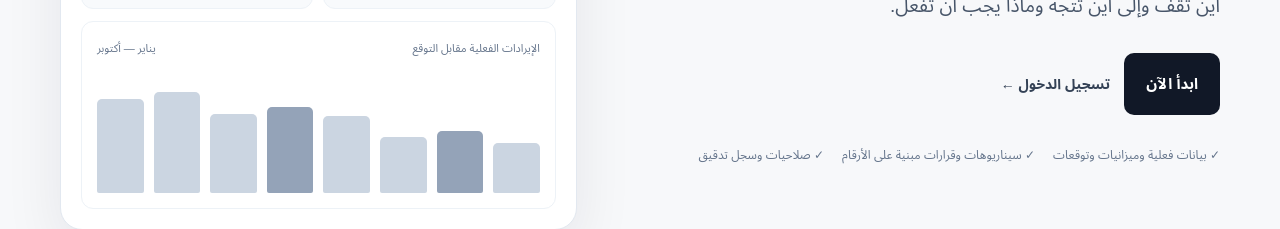
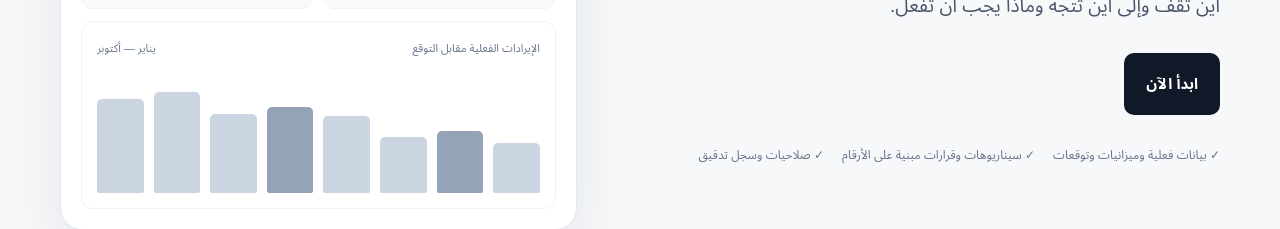
Before and after one commit to khaledhamada1996/FPA-saas-platform, a Next.js app: page / in a window 1280 px wide. Shown: the part 521-750 px from the top of the page. Built offline with nearby package versions, Linux system fonts and the light colour scheme.

Commit message:
Temporarily route Start Now directly to the product dashboard

```diff
--- a/src/app/page.tsx
+++ b/src/app/page.tsx
@@ -19,7 +19,7 @@ export default function HomePage() {
             <a href="#workflow">كيف تعمل</a>
             <a href="#for-whom">لمن؟</a>
           </nav>
-          <a className="nav-cta" href="/auth/signup">ابدأ الآن</a>
+          <a className="nav-cta" href="/dashboard">ابدأ الآن</a>
         </div>
       </header>
 
@@ -32,8 +32,7 @@ export default function HomePage() {
               منصة متخصصة في التخطيط والتحليل المالي تجمع الأداء الفعلي والميزانيات والتوقعات والسيولة والسيناريوهات في نموذج واحد يساعد الإدارة على معرفة أين تقف وإلى أين تتجه وماذا يجب أن تفعل.
             </p>
             <div className="hero-actions">
-              <a className="hero-cta" href="/auth/signup">ابدأ الآن</a>
-              <a className="text-link" href="/auth">تسجيل الدخول ←</a>
+              <a className="hero-cta" href="/dashboard">ابدأ الآن</a>
             </div>
             <div className="trust">
               <span>✓ بيانات فعلية وميزانيات وتوقعات</span>
@@ -125,8 +124,7 @@ export default function HomePage() {
           <div className="section-kicker">منصة مالية مبنية للقرار</div>
           <h2>خطط أفضل. توقّع بوضوح. قرر بثقة.</h2>
           <p>منصة FP&amp;A تجمع التخطيط والتحليل وإدارة السيناريوهات والسيولة في تجربة مالية واحدة، مع بنية قابلة للنمو مع شركتك.</p>
-          <a className="hero-cta" href="/auth/signup">ابدأ الآن</a>
-          <a className="text-link" href="/auth" style={{ marginInlineStart: "14px" }}>تسجيل الدخول</a>
+          <a className="hero-cta" href="/dashboard">ابدأ الآن</a>
         </div>
       </section>
 
```
